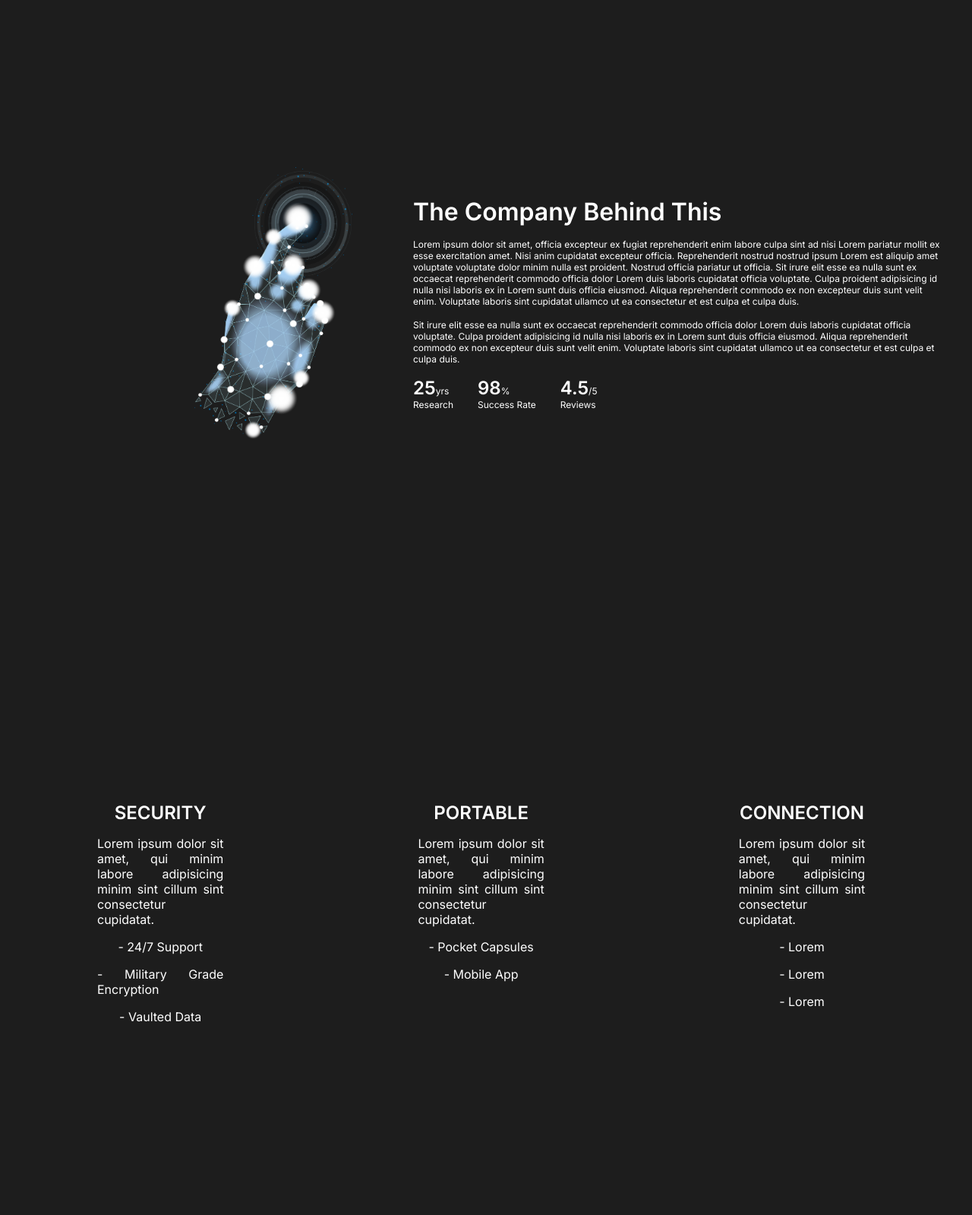
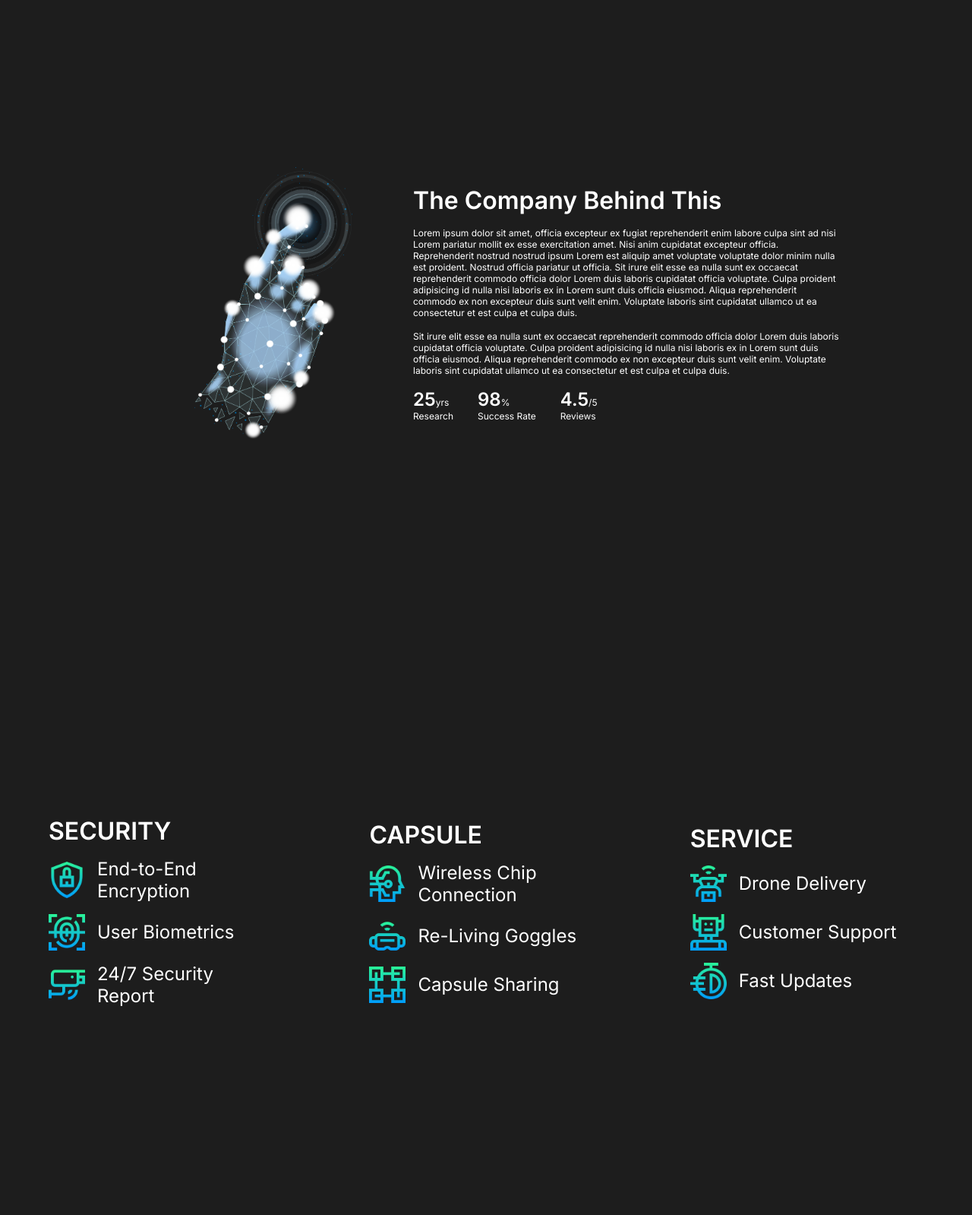
Before and after one commit to sephclt/NostalGlow, a PHP site: page / in a window 1280 px wide. Shown: the part 801-2400 px from the top of the page at 76% size. Run offline with PHP 8.4, Linux system fonts and the light colour scheme.

Commit message:
features part added

```diff
--- a/index.html
+++ b/index.html
@@ -98,26 +98,51 @@
 
     <!-- Features -->
     <div class="features-content main-content" id="features-content">
+      <div>
+        <p>SECURITY</p>
         <div>
-          <p>SECURITY</p>
-          <p>Lorem ipsum dolor sit amet, qui minim labore adipisicing minim sint cillum sint consectetur cupidatat.</p>
-          <p>- 24/7 Support</p>
-          <p>- Military Grade Encryption</p>
-          <p>- Vaulted Data</p>
+          <img src="./assets/icons/cyber-security_5721221.png" alt="cyber-security_5721221 icon" width="48px">
+          <p>End-to-End Encryption</p>
         </div>
         <div>
-          <p>PORTABLE</p>
-          <p>Lorem ipsum dolor sit amet, qui minim labore adipisicing minim sint cillum sint consectetur cupidatat.</p>
-          <p>- Pocket Capsules</p>
-          <p>- Mobile App</p>
+          <img src="./assets/icons/finger-scanner_5720883.png" alt="finger-scanner_5720883 icon" width="48px">
+          <p>User Biometrics</p>
         </div>
         <div>
-          <p>CONNECTION</p>
-          <p>Lorem ipsum dolor sit amet, qui minim labore adipisicing minim sint cillum sint consectetur cupidatat.</p>
-          <p>- Lorem</p>
-          <p>- Lorem</p>
-          <p>- Lorem</p>
+          <img src="./assets/icons/cctv_5720842.png" alt="cctv_5720842 icon" width="48px">
+          <p>24/7 Security Report</p>
         </div>
+      </div>
+      <div>
+        <p>CAPSULE</p>
+        <div>
+          <img src="./assets/icons/machine-learning_5721042.png" alt="machine-learning_5721042 icon" width="48px">
+          <p>Wireless Chip Connection</p>
+        </div>
+        <div>
+          <img src="./assets/icons/virtual-reality_5721177.png" alt="virtual-reality_5721177 icon" width="48px">
+          <p>Re-Living Goggles</p>
+        </div>
+        <div>
+          <img src="./assets/icons/blockchain_5720943.png" alt="blockchain_5720943 icon" width="48px">
+          <p>Capsule Sharing</p>
+        </div>
+      </div>
+      <div>
+        <p>SERVICE</p>
+        <div>
+          <img src="./assets/icons/drone_5721455.png" alt="drone_5721455 icon" width="48px">
+          <p>Drone Delivery</p>
+        </div>
+        <div>
+          <img src="./assets/icons/robot_5721082.png" alt="robot_5721082 icon" width="48px">
+          <p>Customer Support</p>
+        </div>
+        <div>
+          <img src="./assets/icons/stop-watch_5721116.png" alt="stop-watch_5721116 icon" width="48px">
+          <p>Fast Updates</p>
+        </div>
+      </div>
     </div>
 
     <script>
--- a/styles.css
+++ b/styles.css
@@ -280,6 +280,7 @@ html {
 }
 
 .about-content > div:last-child > p {
+  width: 80%;
   font-size: 0.75rem;
   font-weight: 400;
 }
@@ -310,28 +311,31 @@ html {
     width: 33%;
     height: 100%;
 
-    padding: 256px 128px;
+    padding: 128px 64px;
 
     display: flex;
     flex-direction: column;
-    justify-content: start;
-    align-items: center;
+    justify-content: center;
+    align-items: start;
     gap: 1rem;
 }
 
 .features-content > div > p:first-child {
-  font-size: 1.5rem;
+  font-size: 2rem;
   font-weight: 600;
 }
 
-.features-content > div > p {
-  font-size: 1rem;
-  font-weight: 400;
-
-  text-align: justify;
-  text-justify: inter-word;
+.features-content > div > div {
+  display: flex;
+  justify-content: start;
+  align-items: center;
+  gap: 1rem;
 }
 
+.features-content > div > div > p {
+  font-size: 1.5rem;
+  font-weight: 400;
+}
 @media screen and (max-width: 768px) {
     .upper-nav, .lower-nav {
         grid-template-areas: 'first'
```
Also changed, not shown: assets/icons/blockchain_5720943.png (added), assets/icons/cctv_5720842.png (added), assets/icons/cyber-security_5721221.png (added), assets/icons/drone_5721455.png (added), assets/icons/finger-scanner_5720883.png (added), assets/icons/machine-learning_5721042.png (added), assets/icons/robot_5721082.png (added), assets/icons/stop-watch_5721116.png (added), assets/icons/virtual-reality_5721177.png (added).
